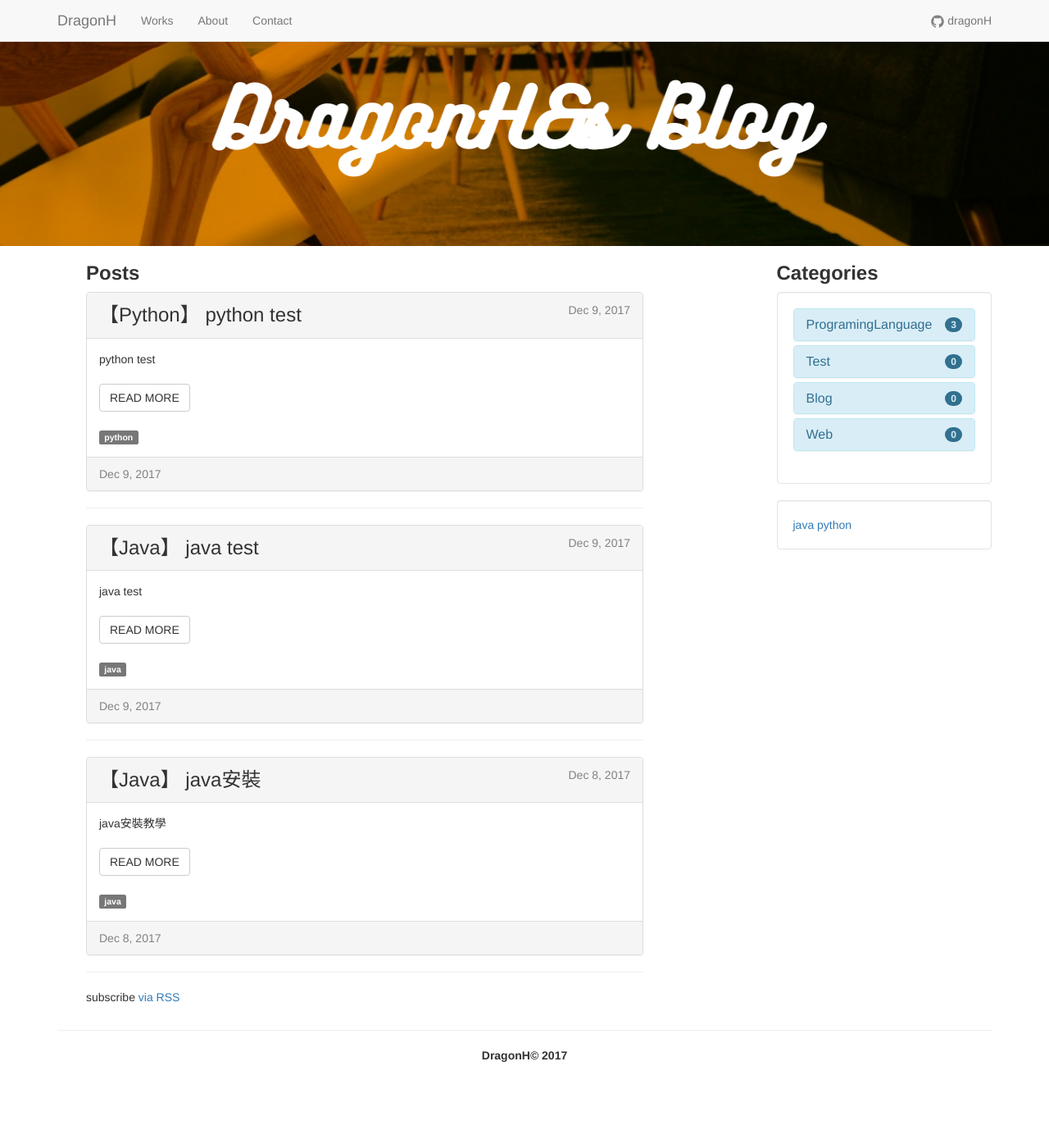
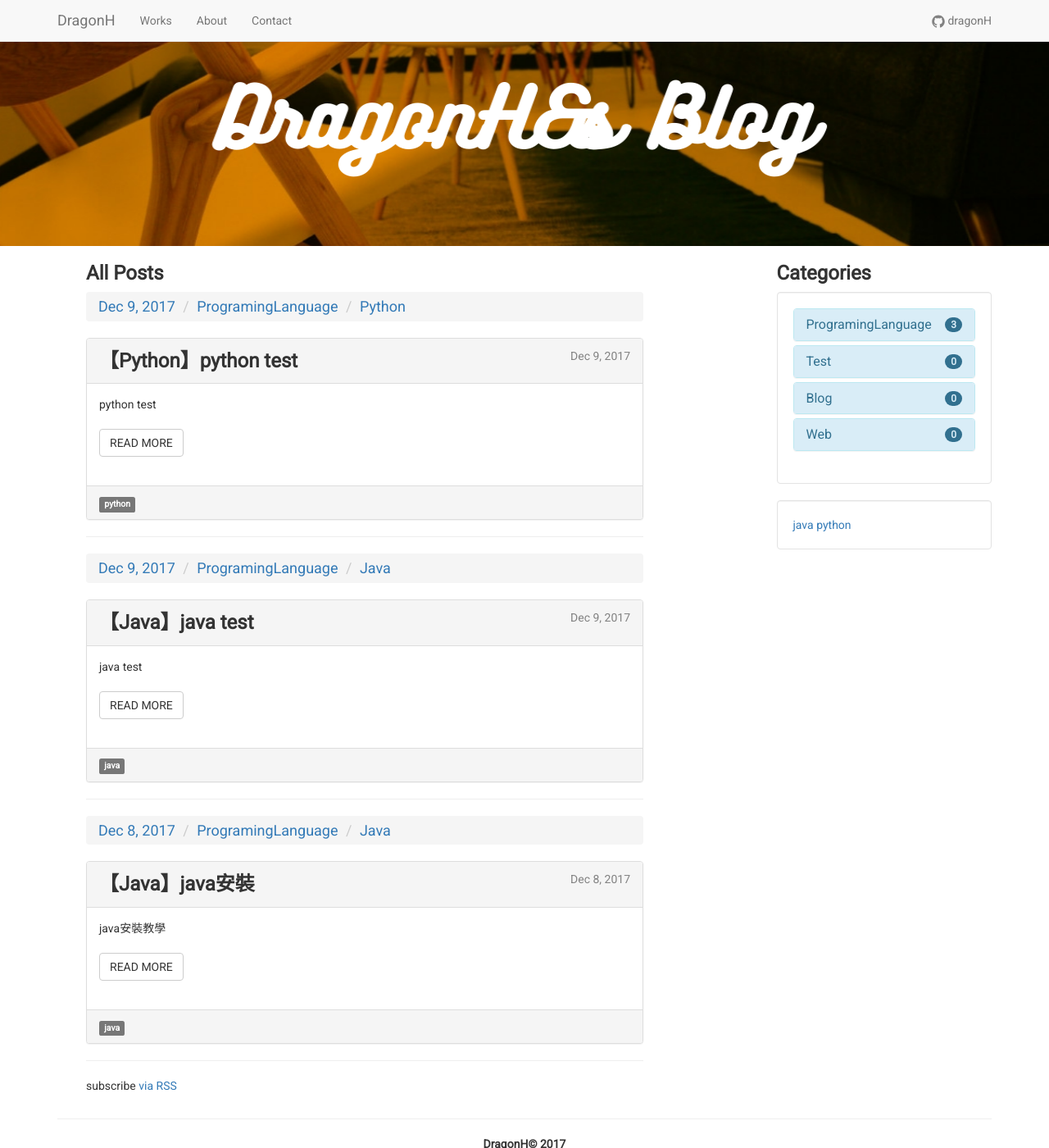
Before and after one commit to dragonH/dragonH.github.io.v1, a Jekyll site: the page built from index.md, in a window 1280 px wide and 1400 px high. Shown: the whole window at 82% size. Built offline with Jekyll 4.4.1, drawn with Linux system fonts in a browser that asks for light colours.

Commit message:
breadcrumb added

```diff
--- a/_includes/head.html
+++ b/_includes/head.html
@@ -14,8 +14,7 @@
         <link rel="stylesheet" href="/css/bootstrap/css/bootstrap.min.css">
         <link rel="stylesheet" href="/css/dragonH.css">
         <link href='https://fonts.googleapis.com/icon?family=Material+Icons' rel='stylesheet' type='text/css'>
-        <!-- Global site tag (gtag.js) - Google Analytics -->
-          <script async src="https://www.googletagmanager.com/gtag/js?id=UA-111259346-1"></script>
+        <link href="https://fonts.googleapis.com/css?family=Roboto" rel="stylesheet">          <script async src="https://www.googletagmanager.com/gtag/js?id=UA-111259346-1"></script>
           <script>
             window.dataLayer = window.dataLayer || [];
             function gtag(){dataLayer.push(arguments);}
--- a/_layouts/home.html
+++ b/_layouts/home.html
@@ -4,7 +4,7 @@ layout: default
 
 <div class="home">
 
-  <h3><strong>Posts</strong></h3>
+  <h3><strong>All Posts</strong></h3>
 
   {{ content }}
 
@@ -12,11 +12,16 @@ layout: default
 
   {% for post in site.posts  limit:10 %}
   {% assign date_format = site.minima.date_format | default: "%b %-d, %Y" %}
+  <h4><ol class="breadcrumb">
+    <li><a href="{{ post.url | relative_url }}">{{ post.date | date: date_format }}</a></li>
+    <li><a href="/mcategories/{{ post.categories[0] }}">{{ post.categories[0] }}</a></li>
+    <li><a href="/mcategories/{{ post.categories[0] }}/{{ post.categories[1] }}">{{ post.categories[1] }}</a></li>
 
+  </ol></h4>
   <div class="panel panel-default">
       <div class="panel-heading">
         <div class="panel-title pull-left">
-          <a class="post-link" href="{{ post.url | relative_url }}">【{{ post.categories[1] }}】 {{ post.title | escape }}</a>
+          <a class="post-link" href="{{ post.url | relative_url }}"><strong>【{{ post.categories[1] }}】{{ post.title | escape }}</strong></a>
         </div>
         <div class="panel-title pull-right">
            <span class="post-meta">{{ post.date | date: date_format }}</span>
@@ -32,13 +37,13 @@ layout: default
         <div class="read-more">
             <br><a class="btn btn-default" href="{{ BASE_PATH }}{{ post.url }}">READ MORE</a>
         </div><br>
-          {% for tag in post.tags %}
-          <span class="label label-default">{{ tag }}</span>&nbsp;
-          {% endfor %}
+
 
       </div>
       <div class="panel-footer">
-          <span class="post-meta">{{ post.date | date: date_format }}</span>
+        {% for tag in post.tags %}
+        <a href="#"><span class="label label-default">{{ tag }}</span></a>&nbsp;
+        {% endfor %}
       </div>
   </div><hr>
   {% endfor %}
--- /dev/null
+++ b/_mcategories/ProgramingLanguage/index.md
@@ -0,0 +1,4 @@
+---
+title: ProgramingLanguage
+layout: cate
+---
--- a/css/dragonH.css
+++ b/css/dragonH.css
@@ -1,3 +1,11 @@
 .well{
  background-color: #ffffff;
 }
+
+.xbreadcrumb{
+    background-color: #ffffff
+}
+
+body{
+    font-family: 'Roboto', sans-serif;
+}
```
Also changed, not shown: _layouts/cate.html (+10 -5 lines).
